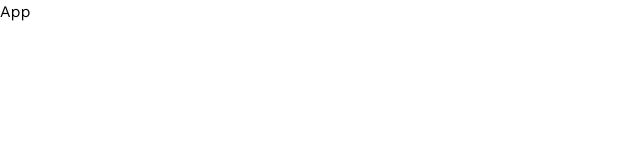
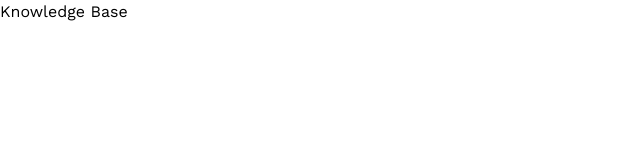
Before and after one commit to LF808mlb/ai-se_project_mesh-ai, a React (Vite) app in the folder client/: page / in a window 1280 px wide. Shown: the top 160 px of the page, without its empty margins (0-640 px from the left). Built offline with nearby package versions, Linux system fonts and the light colour scheme; the HTML template or start-up script is replaced by a standard one.

Commit message:
git commit -m "1st part of Step 5: Build the page skeleton"

```diff
--- a/client/src/App/App.tsx
+++ b/client/src/App/App.tsx
@@ -1,9 +1,11 @@
 import "./App.css"
+import KnowledgeBase from "../pages/KnowledgeBase/KnowledgeBase";
+
 
 function App() {
   return (
     <div className="app">
-      App
+      <KnowledgeBase />
     </div>
   );
 }
--- a/client/src/pages/KnowledgeBase/KnowledgeBase.tsx
+++ b/client/src/pages/KnowledgeBase/KnowledgeBase.tsx
@@ -1,5 +1,12 @@
+import { useState } from "react";
 import "./KnowledgeBase.css";
+import type { KnowledgeDoc } from "../../utils/api";
 
 export default function KnowledgeBase() {
+
+  const [documents, setDocuments] = useState<KnowledgeDoc[]>([]);
+  const [isLoading, setIsLoading] = useState<boolean>(true);
+  const [error, setError] = useState<string | null>(null);
+
   return <div>Knowledge Base</div>;
 }
```
